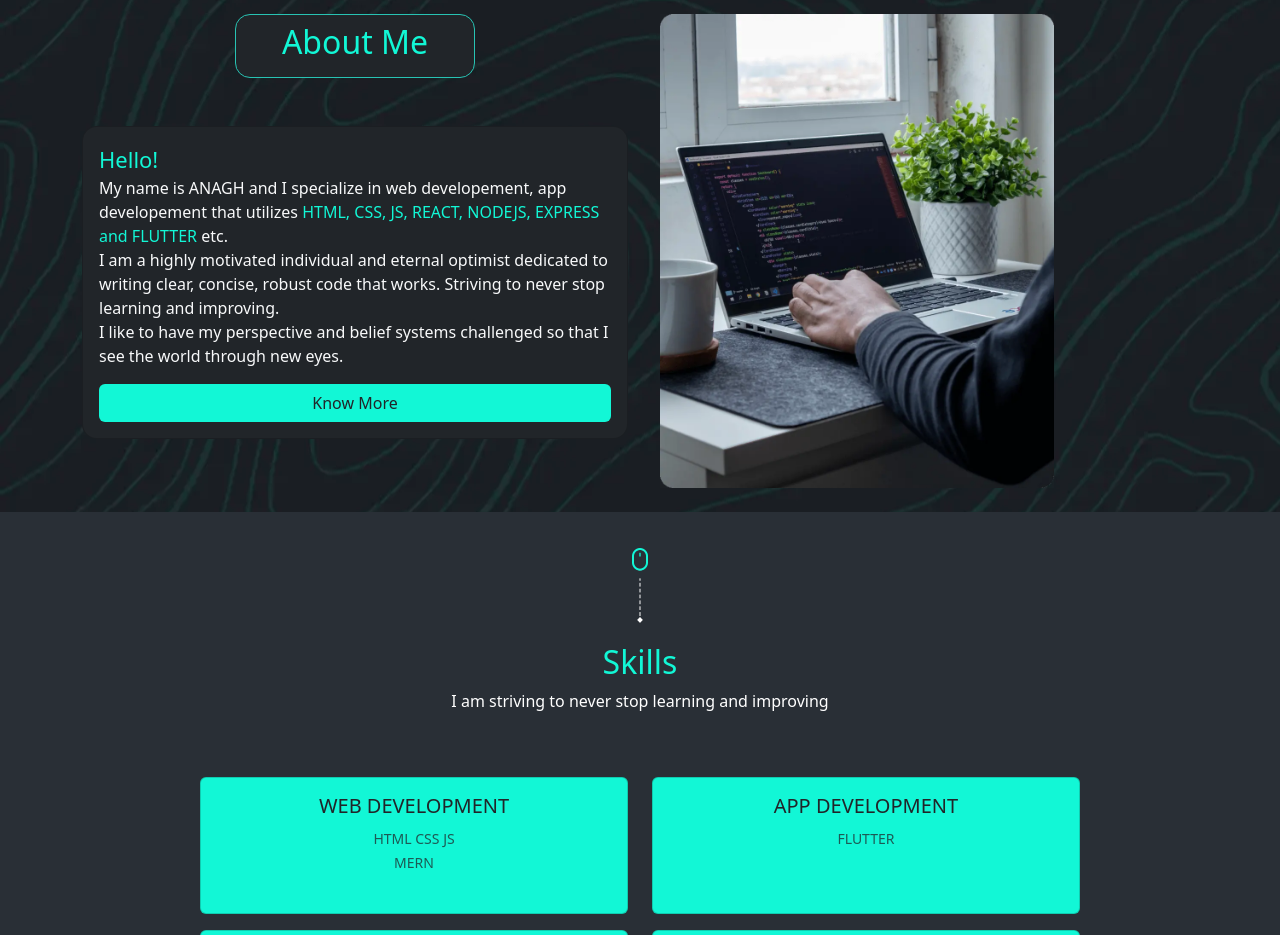
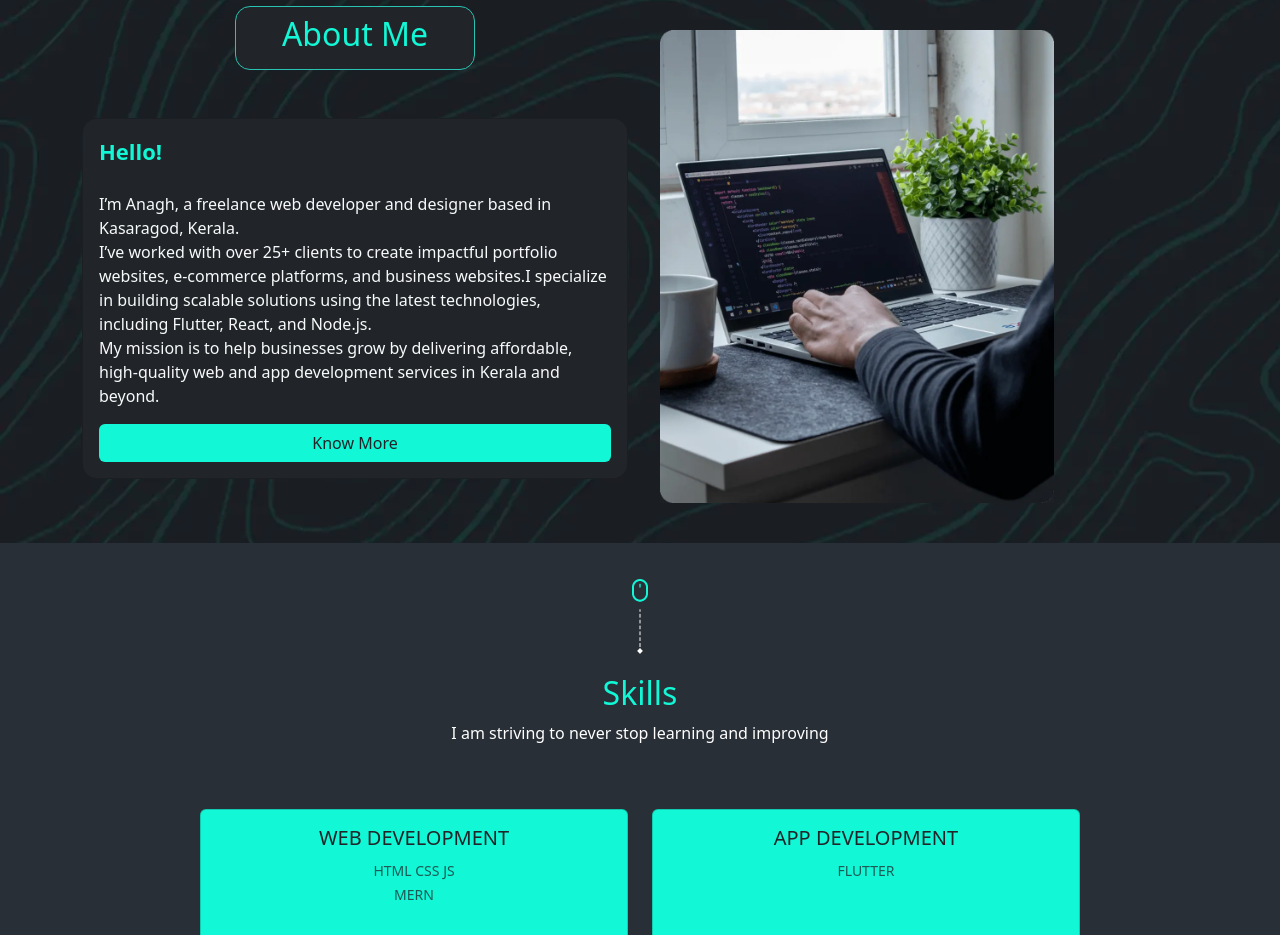
Before and after one commit to anagh534/portfolio, a Next.js app: page / in a window 1280 px wide. Shown: the part 879-1814 px from the top of the page. Built offline with nearby package versions, Linux system fonts and the light colour scheme; some icons are missing.

Commit message:
about page content changed

```diff
--- a/app/about.js
+++ b/app/about.js
@@ -15,10 +15,8 @@ export default function About(){
                         </div>
                         <div className="card text-center bg-dark text-light p-3 mb-5" style={{ borderRadius: '15px' }}>
                             <p style={{ textAlign: 'left' }}>
-                                <span style={{ fontSize: '22px', color: '#12F7D6' }}>Hello!</span> <br />
-                                My name is ANAGH and I specialize in web developement, app developement that utilizes <span style={{ color: '#12F7D6' }}>HTML, CSS, JS, REACT, NODEJS, EXPRESS <br /> and FLUTTER</span> etc. <br />
-                                I am a highly motivated individual and eternal optimist dedicated to writing clear, concise, robust code that works. Striving to never stop learning and improving. <br />
-                                I like to have my perspective and belief systems challenged so that I see the world through new eyes. <br />
+                                <span style={{ fontSize: '22px', color: '#12F7D6',fontWeight:'bold' }}>Hello!</span> <br /><br/>
+                                I’m Anagh, a freelance web developer and designer based in Kasaragod, Kerala.<br/> I’ve worked with over 25+ clients to create impactful portfolio websites, e-commerce platforms, and business websites.I specialize in building scalable solutions using the latest technologies, including Flutter, React, and Node.js.<br/> My mission is to help businesses grow by delivering affordable, high-quality web and app development services in Kerala and beyond.
                             </p>
                             <Link href="/about" className='btn btn-bg'>Know More</Link>
                         </div>
```
